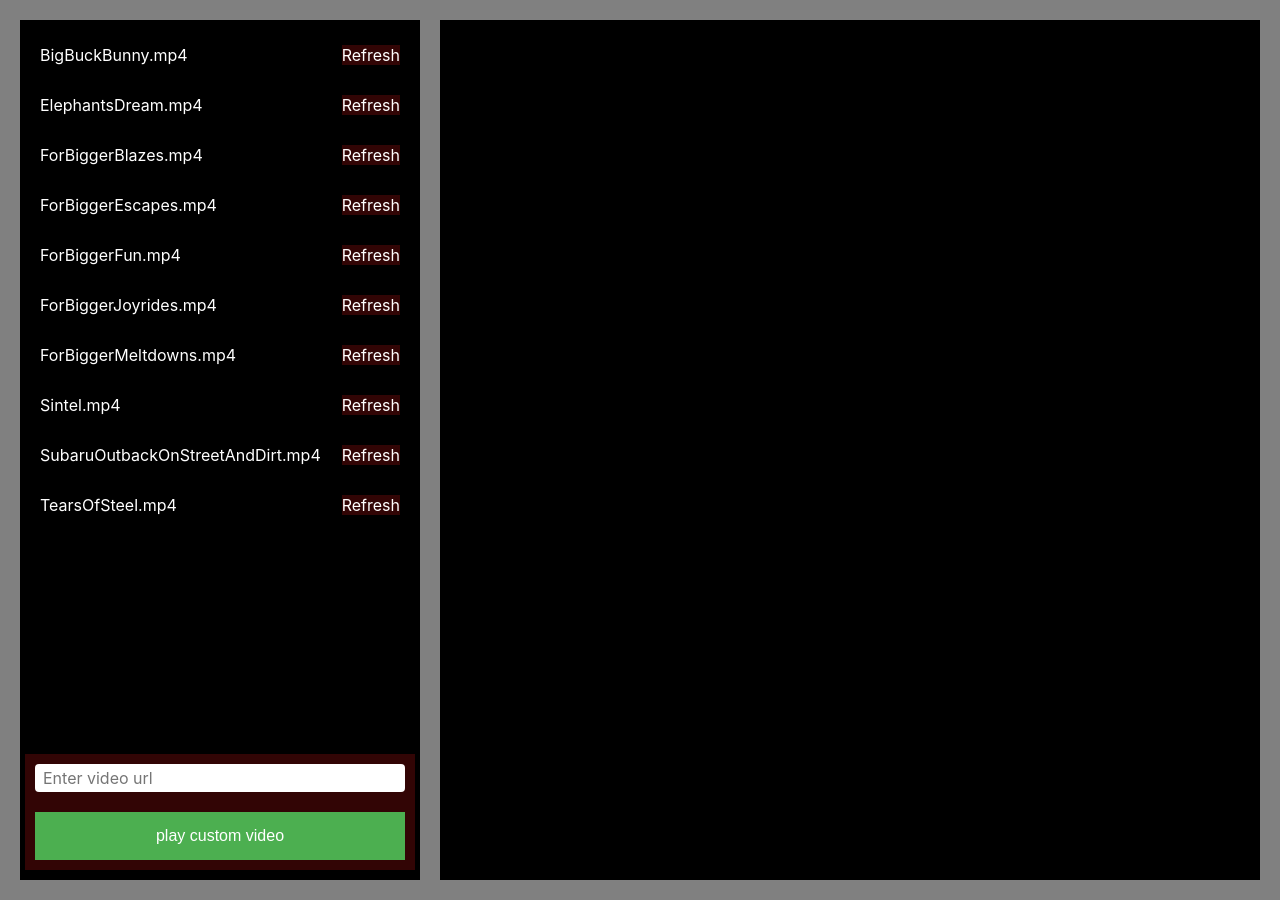
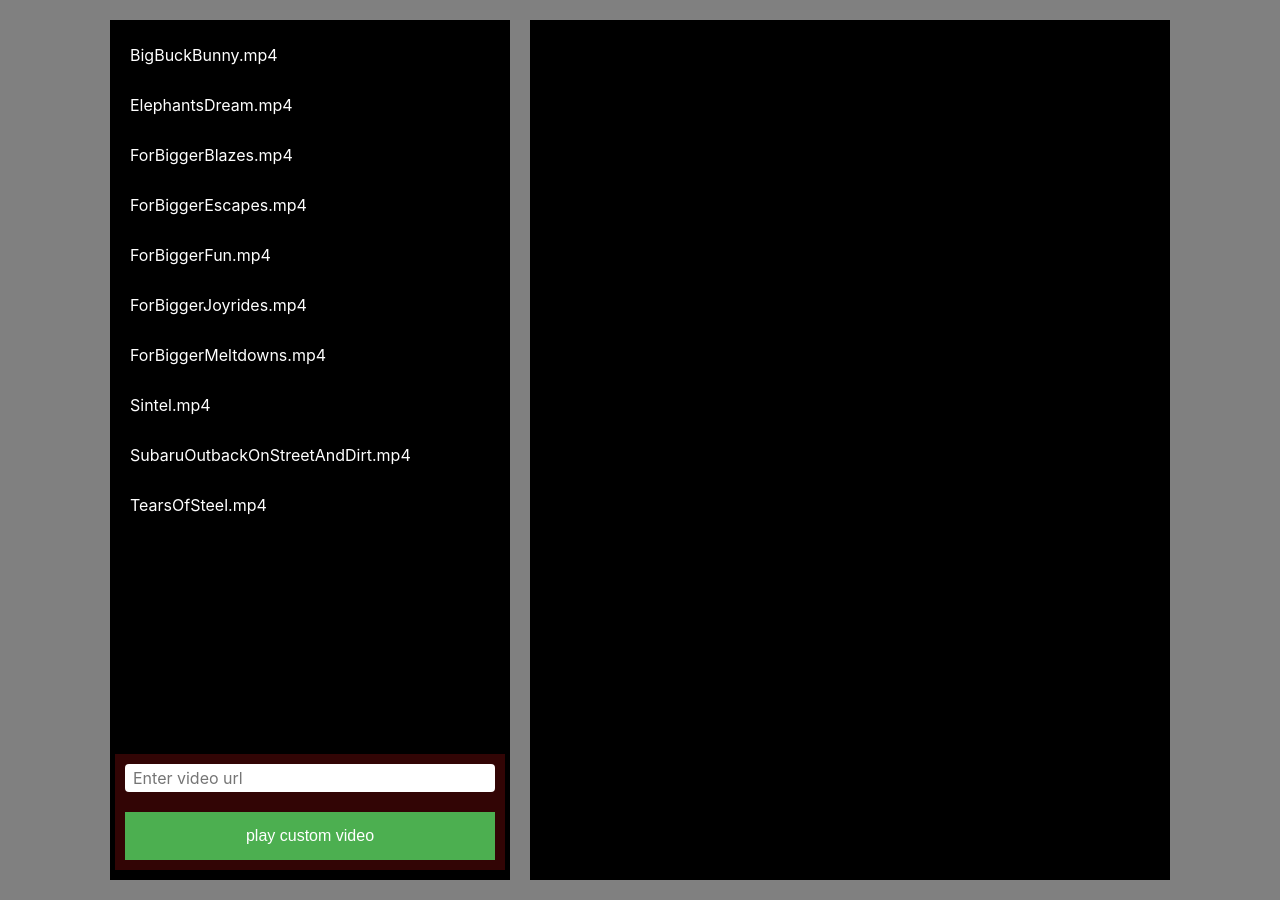
Before and after one commit to sandeepgoyal84/multiplayer, a React (Create React App) app: page / in a window 1280 px wide. Built offline with nearby package versions, Linux system fonts and the light colour scheme.

Commit message:
refresh button

```diff
--- a/src/HLSComponent.js
+++ b/src/HLSComponent.js
@@ -10,27 +10,27 @@ const videoData = [{
     "title": "BigBuckBunny.mp4"
 },
 {
-    "src": "https://storage.googleapis.com/gtv-videos-bucket/sample/ElephantsDream.mp4",
+    "src": "https://devstreaming-cdn.apple.com/videos/streaming/examples/img_bipbop_adv_example_fmp4/master.m3u8",
     "poster": "https://storage.googleapis.com/gtv-videos-bucket/sample/images/ElephantsDream.jpg",
     "title": "ElephantsDream.mp4"
 },
 {
-    "src": "https://storage.googleapis.com/gtv-videos-bucket/sample/ForBiggerBlazes.mp4",
+    "src": "https://cph-p2p-msl.akamaized.net/hls/live/2000341/test/master.m3u8",
     "poster": "https://storage.googleapis.com/gtv-videos-bucket/sample/images/ElephantsDream.jpg",
     "title": "ForBiggerBlazes.mp4"
 },
 {
-    "src": "https://storage.googleapis.com/gtv-videos-bucket/sample/ForBiggerEscapes.mp4",
+    "src": "https://moctobpltc-i.akamaihd.net/hls/live/571329/eight/playlist.m3u8",
     "poster": "https://storage.googleapis.com/gtv-videos-bucket/sample/images/ForBiggerEscapes.jpg",
     "title": "ForBiggerEscapes.mp4"
 },
 {
-    "src": "https://storage.googleapis.com/gtv-videos-bucket/sample/ForBiggerFun.mp4",
+    "src": "http://d3rlna7iyyu8wu.cloudfront.net/skip_armstrong/skip_armstrong_stereo_subs.m3u8",
     "poster": "https://storage.googleapis.com/gtv-videos-bucket/sample/images/ForBiggerFun.jpg",
     "title": "ForBiggerFun.mp4"
 },
 {
-    "src": "https://storage.googleapis.com/gtv-videos-bucket/sample/ForBiggerJoyrides.mp4",
+    "src": "http://d3rlna7iyyu8wu.cloudfront.net/skip_armstrong/skip_armstrong_multi_language_subs.m3u8",
     "poster": "https://storage.googleapis.com/gtv-videos-bucket/sample/images/ForBiggerJoyrides.jpg",
     "title": "ForBiggerJoyrides.mp4"
 },
@@ -77,9 +77,14 @@ function HLSComponent() {
     const projectVideo = useCallback((video) => {
         if (!playingVideos.some(ele => ele.id === video.id)) {
             setPlayingVideos(oldState => [...oldState, video]);
+            setSelectedId({ "id": video.id });
         }
+    }, [playingVideos]);
+
+    const restartVideo = useCallback((video) => {
         setSelectedId({ "id": video.id });
-    }, [playingVideos]);
+    },[]);
+
     const handleAddVideo = () => {
         projectVideo({ "src": addVideo, "title": addVideo, "poster": "", id: addVideo });
         setAddVideo('');
@@ -89,11 +94,11 @@ function HLSComponent() {
         setPlayingVideos(filteredArray);
     };
     return (
-        <div style={{ flexGrow: 1, display: "flex", margin: "20px", backgroundColor: "black" }}>
-            <div style={{ flexBasis: "400px", display: "flex", flexDirection: "column" }}>
+        <div style={{ flexGrow: 1, display: "flex", margin: "20px 110px", backgroundColor: "black" }}>
+            <div style={{ flexBasis: "400px", flexShrink: 0, display: "flex", flexDirection: "column" }}>
                 <div style={{ flexGrow: 1, display: "flex", margin: "10px", flexDirection: "column" }}>
                     {videoList.map((video) => (
-                        <HLSVideoLink key={video.id} projectVideo={projectVideo} video={video} />
+                        <HLSVideoLink key={video.id} projectVideo={projectVideo} video={video} restart={restartVideo} isRestartVisible={playingVideos.some(ele => ele.id === video.id)}/>
                     ))}</div>
                 <div style={{ display: "flex", flexDirection: "column", margin: "50px 5px 10px 5px", backgroundColor: `rgb(50, 5, 5)` }}>
                     <input className='input' style={{ margin: "10px" }} type='text' value={addVideo} placeholder="Enter video url" onChange={e => setAddVideo(e.target.value)} />
--- a/src/HLSVideoLink.js
+++ b/src/HLSVideoLink.js
@@ -1,14 +1,14 @@
 import React from 'react';
 
-function HLSVideoLink({ projectVideo, video }) {
+function HLSVideoLink({ projectVideo, video, restart, isRestartVisible }) {
     return (
         <div style={{ display: "flex", color: "white", padding: "15px 10px", wordBreak: 'break-all' }}>
             <div style={{ flexGrow: 1 }} onClick={() => projectVideo(video)}>
                 {video.title}
             </div>
-            <div style={{backgroundColor: `rgb(50, 5, 5)`, }} onClick={() => projectVideo(video)}>
+            {isRestartVisible && (<div style={{ backgroundColor: `rgb(50, 5, 5)`, }} onClick={() => restart(video)}>
                 Refresh
-            </div>
+            </div>)}
         </div>
     )
 }
```
